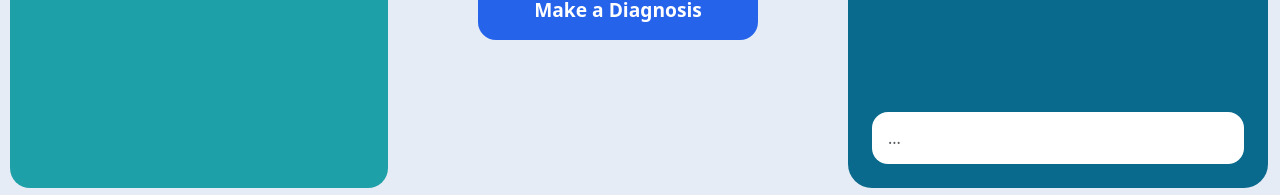
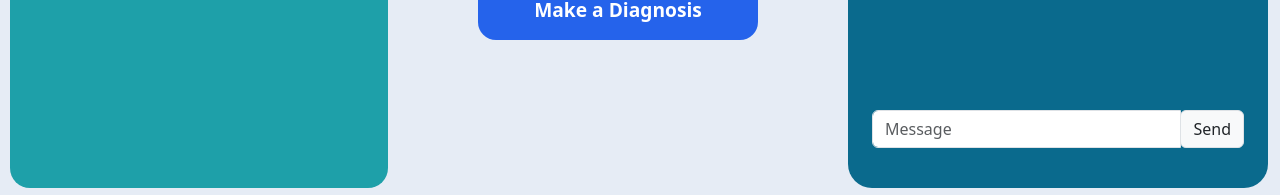
Before and after one commit to eddie-reyes/dtt, a React (Vite) app: page /practice in a window 1280 px wide. Shown: the part 602-797 px from the top of the page. Built offline with nearby package versions, Linux system fonts and the light colour scheme; no server answers.

Commit message:
merged chatbox module

```diff
--- a/src/components/PracticeSession/PracticeSessionPage.jsx
+++ b/src/components/PracticeSession/PracticeSessionPage.jsx
@@ -1,9 +1,52 @@
-import styles from "./PracticeSessionPage.module.css";
-import { Link } from "react-router-dom";
-import { useState } from "react";
+import styles from './PracticeSessionPage.module.css';
+import { Link } from 'react-router-dom';
+import { useState, useEffect } from 'react';
 
 export default function PracticeSession() {
     const [showPatientChart, setShowPatientChart] = useState(false);
+    const [messages, setMessages] = useState([]);
+    const [sessionInfo, setSessionInfo] = useState({});
+
+    useEffect(() => {
+        const initSession = async () => {
+            const response = await fetch(
+                'https://evening-sea-83470-b4d5b88ba33a.herokuapp.com/sessions/',
+                {
+                    method: 'POST',
+                    headers: {
+                        'Content-Type': 'application/json',
+                    },
+                    body: JSON.stringify({ username: 'admin', patient_id: '1' }),
+                },
+            );
+
+            const data = await response.json();
+            console.log(data);
+            setSessionInfo(data);
+        };
+
+        console.log('Initializing session...');
+        initSession();
+    }, []);
+
+    const onSubmitMessage = async message => {
+        setMessages([...messages, message]);
+
+        const response = await fetch(
+            `https://evening-sea-83470-b4d5b88ba33a.herokuapp.com/sessions/${sessionInfo.session_id}/message`,
+            {
+                method: 'POST',
+                headers: {
+                    'Content-Type': 'application/json',
+                },
+                body: JSON.stringify({ message: message }),
+            },
+        );
+
+        const data = await response.json();
+        console.log('Received response:', data);
+        setMessages([...messages, message, data.Patient]);
+    };
 
     return (
         <div className={`container-fluid ${styles.practicePage}`}>
@@ -21,17 +64,11 @@ export default function PracticeSession() {
                     <div className={styles.middlePanel}>
                         {/* Logo */}
                         <div className={`text-center ${styles.logoWrapper}`}>
-              <img
-                src="src/assets/logo.png"
-                alt="logo"
-                className={styles.logo}
-              />
+                            <img src="src/assets/logo.png" alt="logo" className={styles.logo} />
                         </div>
 
                         {/* Timer - PlaceHolder at the moment */}
-            <h2 className={`text-center mb-4 ${styles.timer}`}>
-              Timer 00:00:00
-            </h2>
+                        <h2 className={`text-center mb-4 ${styles.timer}`}>Timer 00:00:00</h2>
                         {/* Buttons */}
                         <div className="d-flex flex-column align-items-center gap-5">
                             <Link to="/menu" className={`btn ${styles.mainButton}`}>
@@ -93,17 +130,39 @@ export default function PracticeSession() {
 
             <div className="col-md-4">
                 <div className={`${styles.rightPanel} h-100 p-4`}>
-          <div className={styles.chatArea}></div>
-          {/* <h1>Right Section</h1> */}
-          {/* Placeholders for Chat */}
-          {/* <div>Hello, John. How do you feel?</div>
-            <div>Hello Doctor, I don't feel very well today...</div> */}
-          <div className={styles.inputWrapper}>
-            <input
-              type="text"
-              className={`form-control ${styles.chatInput}`}
-              placeholder="..."
-            />
+                    <ul className="list-group list-group-flush">
+                        {messages.map((message, index) =>
+                            index % 2 === 0 ? (
+                                <li key={index} className="list-group-item m-3 w-50 rounded">
+                                    <span>
+                                        <strong>You:</strong> {message}
+                                    </span>
+                                </li>
+                            ) : (
+                                <li
+                                    key={index}
+                                    className="list-group-item m-3 w-50 rounded align-self-end"
+                                >
+                                    <span>
+                                        <strong>Patient:</strong> {message}
+                                    </span>
+                                </li>
+                            ),
+                        )}
+                    </ul>
+                    <div className={`${styles.inputWrapper} input-group mb-3`}>
+                        <input type="text" className="form-control" placeholder="Message"></input>
+                        <div className="input-group-append">
+                            <button
+                                className="input-group-text"
+                                id="basic-addon2"
+                                onClick={() =>
+                                    onSubmitMessage(document.querySelector('.form-control').value)
+                                }
+                            >
+                                Send
+                            </button>
+                        </div>
                     </div>
                 </div>
             </div>
```
Lines whose indentation alone changed are shown as unchanged.
